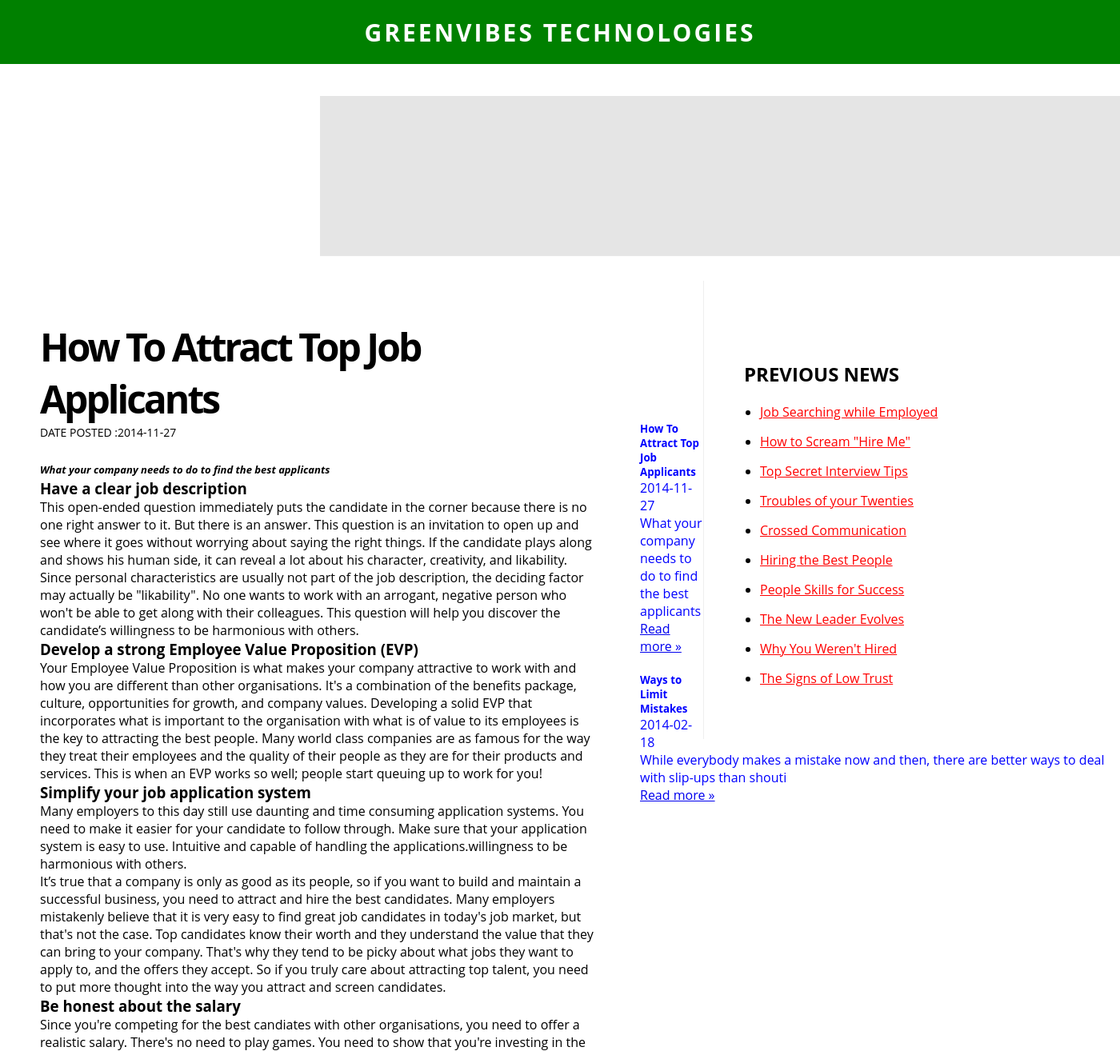
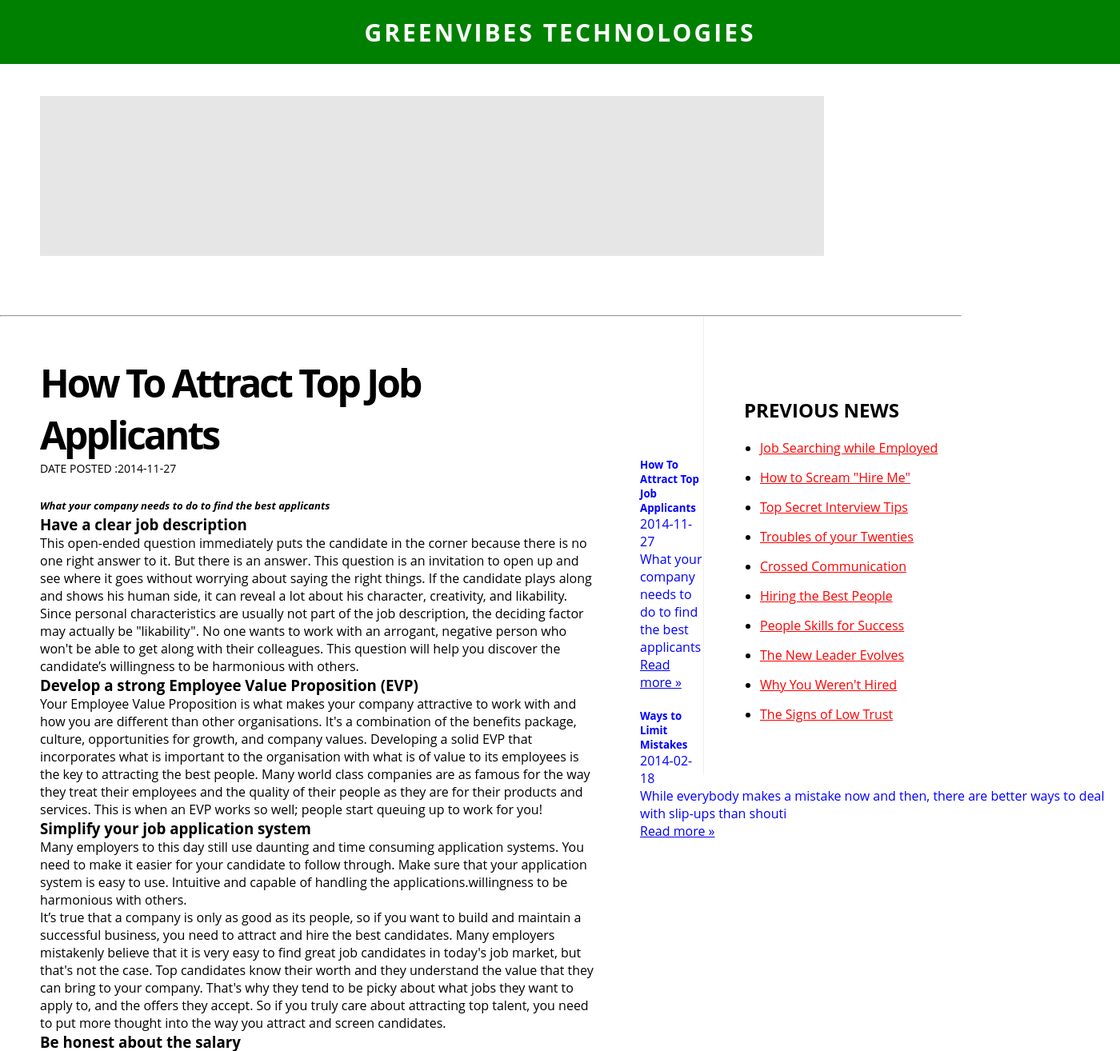
Before and after one commit to GreenvibesLK/greenvibes.lk, a PHP site: page /news/index.php in a window 1400 px wide. Shown: the top 1314 px of the page at 80% size. Run offline with PHP 8.4, Linux system fonts and the light colour scheme; data comes from the database, SQL or seed files in the repository; data that the repository does not hold is empty.

Commit message:
css update

```diff
--- a/css/news.css
+++ b/css/news.css
@@ -72,21 +72,34 @@ section.navigation h4 {
 
 }
 
+
+div.add {
+	display: flex;
+	justify-content: center;
+	position: relative;
+	align-items: center;
+	float: center;
+	margin-top: 40px;
+	margin-left: 50px;
+	margin-bottom: 30px;
+	width: 70%;
+	height: 200px;
+	background-color: gray;
+	opacity: 20%;
+}
+
+hr {
+
+	width: 1200px;
+}
+
 @media(max-width: 900px) {
 	section.navigation h4 {
 		font-size: 20px;
 		padding: 30px;
+	}
+
+	div.add {
 
 	}
 }
-
-div.add {
-	border-bottom: 1px solid #eee;
-	margin-top: 40px;
-	margin-left: 400px;
-	margin-bottom: 30px;
-	width: 1000px;
-	height: 200px;
-	background-color: gray;
-	opacity: 20%;
-}
--- a/news/index.php
+++ b/news/index.php
@@ -60,7 +60,7 @@
 
 <div class="add">
 
-</div>
+</div><br><br><hr>
   <div class="content">
     <div class="newsblog">
         <h1><?php echo $blog_title; ?></h1>
```
